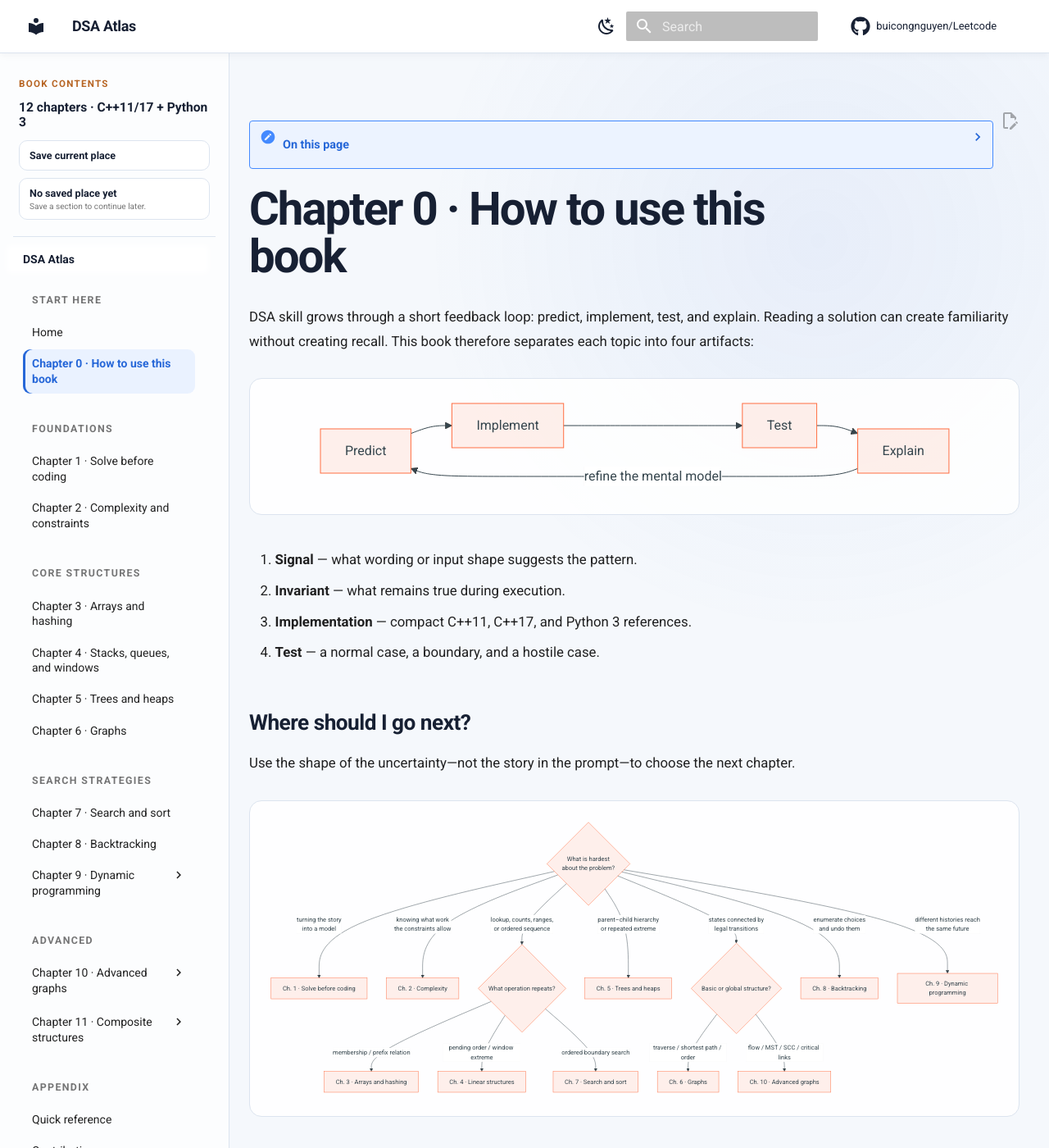
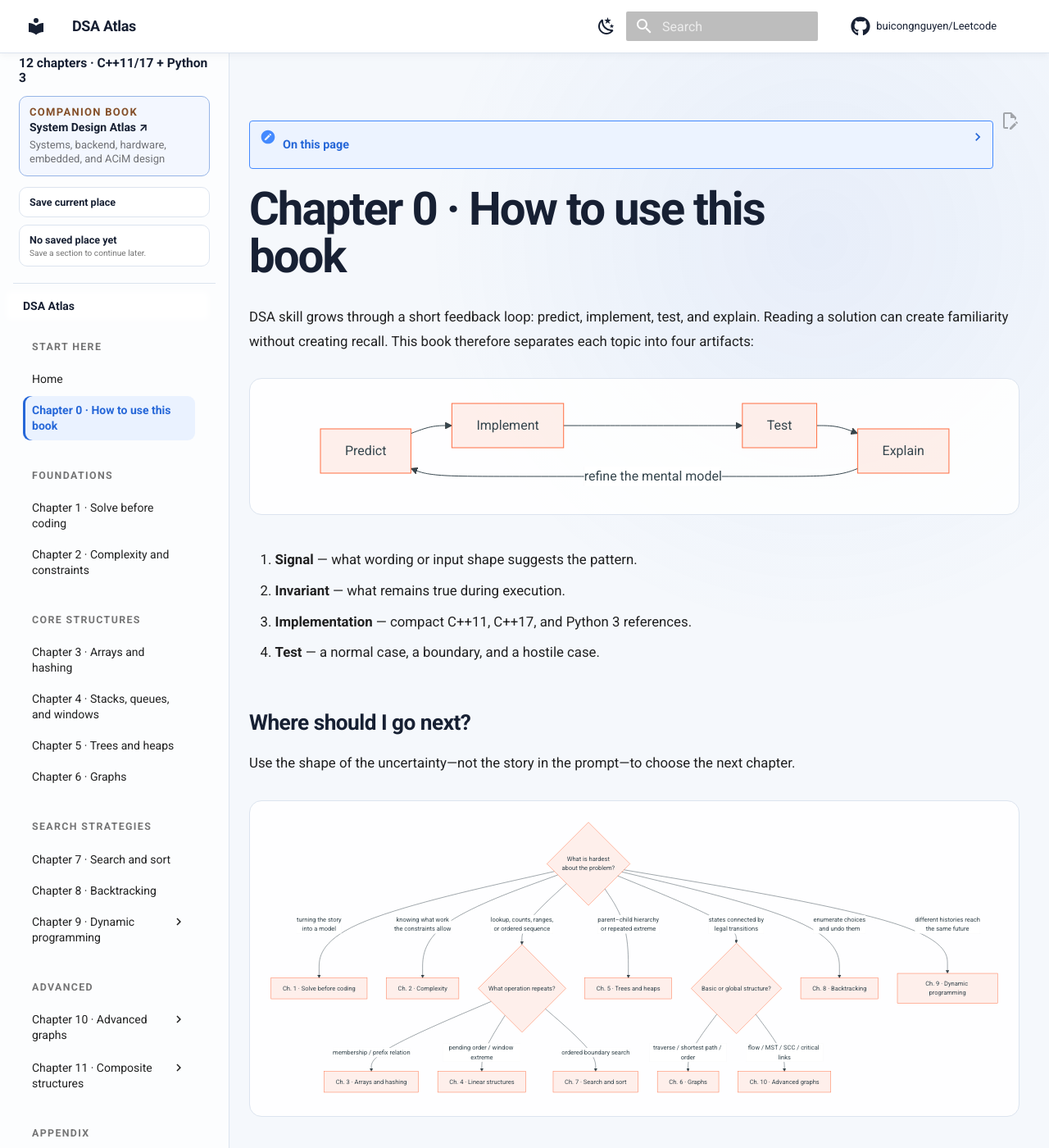
Before and after one commit to buicongnguyen/Leetcode, an MkDocs documentation site: the page built from docs/chapter_00_preface/index.md, in a window 1280 px wide and 1400 px high. Shown: the whole window at 82% size. Built offline with MkDocs 1.6.1 and Material for MkDocs 9.7.7, drawn with Linux system fonts in a browser that asks for light colours; comment, search, counter and statistics services are not loaded.

Commit message:
Add System Design companion book link

```diff
--- a/docs/javascripts/extra.js
+++ b/docs/javascripts/extra.js
@@ -83,10 +83,18 @@
 
     const rail = document.createElement("section");
     rail.className = "reader-rail";
-    rail.setAttribute("aria-label", "Reading tools");
+    rail.setAttribute("aria-label", "Book navigation and reading tools");
     rail.innerHTML = `
       <p class="reader-rail__eyebrow">Book contents</p>
       <p class="reader-rail__title">12 chapters · C++11/17 + Python 3</p>
+      <a
+        class="reader-companion-link"
+        href="https://buicongnguyen.github.io/SystemDesign/"
+      >
+        <span>Companion book</span>
+        <strong>System Design Atlas <span aria-hidden="true">↗</span></strong>
+        <small>Systems, backend, hardware, embedded, and ACiM design</small>
+      </a>
       <div class="reader-bookmark">
         <button class="reader-bookmark__save" type="button">Save current place</button>
         <button class="reader-bookmark__resume" type="button"></button>
--- a/docs/stylesheets/extra.css
+++ b/docs/stylesheets/extra.css
@@ -173,6 +173,48 @@
   color: var(--dsa-ink);
   font-size: .78rem;
   font-weight: 800;
+}
+
+.reader-companion-link {
+  min-height: 44px;
+  padding: .55rem .6rem;
+  display: grid;
+  gap: .12rem;
+  color: var(--dsa-ink);
+  border: 1px solid color-mix(in srgb, var(--dsa-blue) 38%, var(--dsa-line));
+  border-radius: .5rem;
+  background: color-mix(in srgb, var(--dsa-blue-soft) 58%, var(--dsa-panel));
+  text-decoration: none;
+}
+
+.reader-companion-link > span {
+  color: color-mix(in srgb, var(--dsa-orange) 68%, var(--dsa-ink));
+  font-size: .65rem;
+  font-weight: 850;
+  letter-spacing: .1em;
+  text-transform: uppercase;
+}
+
+.reader-companion-link > strong {
+  font-size: .7rem;
+  line-height: 1.35;
+}
+
+.reader-companion-link > small {
+  color: var(--md-default-fg-color--light);
+  font-size: .65rem;
+  line-height: 1.35;
+}
+
+.reader-companion-link:hover,
+.reader-companion-link:focus-visible {
+  color: var(--dsa-blue);
+  border-color: var(--dsa-blue);
+}
+
+.reader-companion-link:focus-visible {
+  outline: 2px solid var(--dsa-blue);
+  outline-offset: 2px;
 }
 
 .reader-bookmark {
```
Also changed, not shown: docs/index.md (+1 -1 lines), 1 other file.
